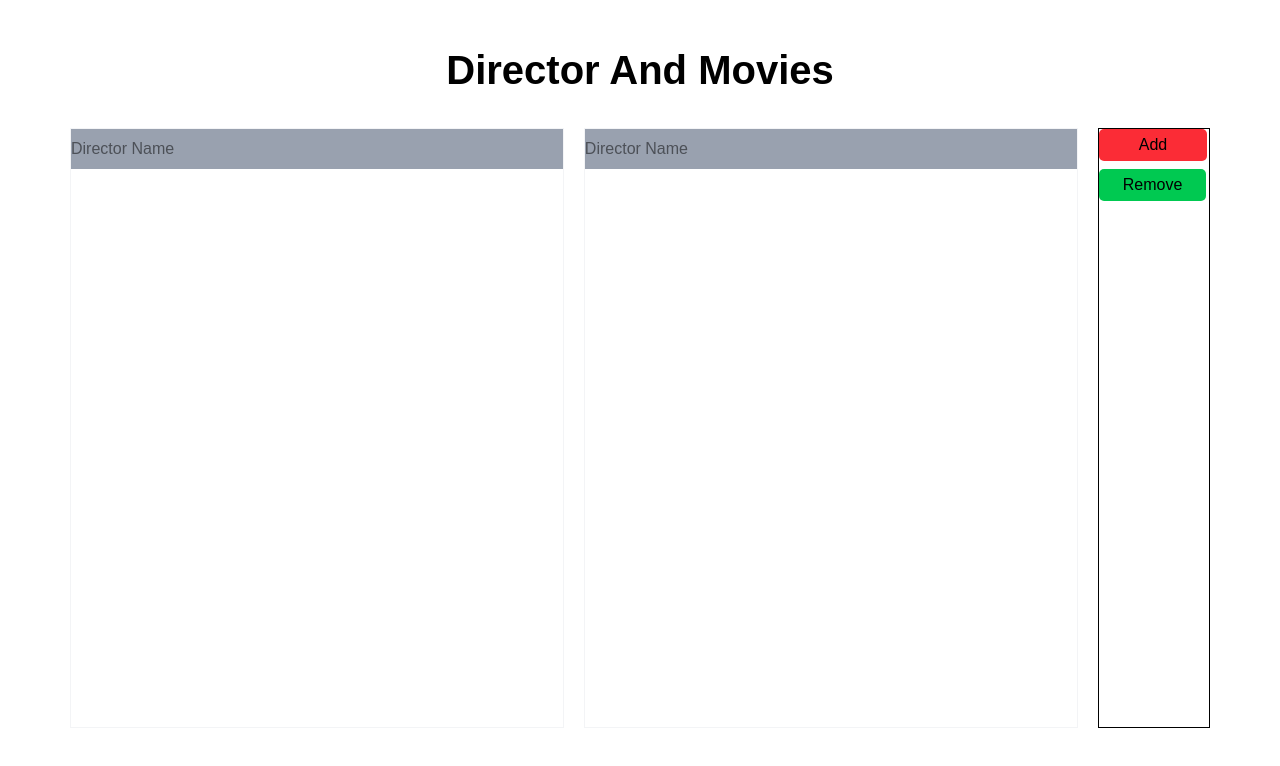
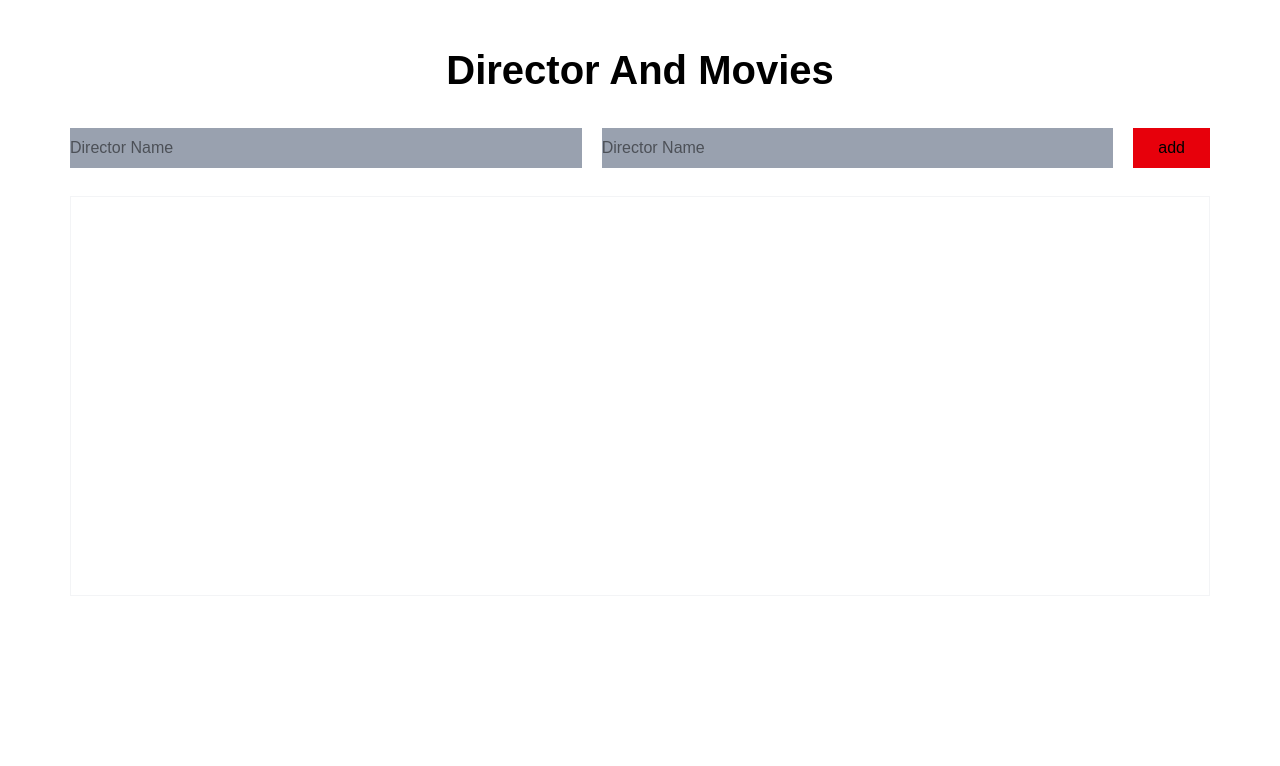
Before and after one commit to nittothomas94/todo-next, a Next.js app: page / in a window 1280 px wide. Shown: the top 766 px of the page. Built offline with nearby package versions, Linux system fonts and the light colour scheme.

Commit message:
updated with each row eahc remove button

```diff
--- a/src/app/page.jsx
+++ b/src/app/page.jsx
@@ -7,6 +7,8 @@ import { useState } from 'react';
 const Home = () => {
   const [director, setDirector] = useState([]);
   const [movie, setMovies] = useState([]);
+
+  const [data, setData] = useState([]);
 
   let directorData, movieData;
 
@@ -19,15 +21,12 @@ const Home = () => {
   };
 
   const handleAddClick = () => {
-    setDirector([...director, directorData]);
-    console.log('hello');
-    setMovies([...movie, movieData]);
-    console.log('hi');
+    setData([...data, { director: directorData, movie: movieData }]);
   };
 
-  const handleRemoveClick = () => {
-    setDirector([]);
-    setMovies([]);
+  const handleRemoveRow = index => {
+    const newData = data.filter((_, i) => i !== index);
+    setData(newData);
   };
 
   return (
@@ -37,57 +36,38 @@ const Home = () => {
           Director And Movies
         </h1>
         <div className="flex gap-5 w-[95%]">
-          {/* first */}
-          <div className="w-[44%] min-h-150 border border-gray-100 flex flex-col gap-5">
           <input
             className="bg-gray-400 w-full h-10"
             placeholder="Director Name"
             onChange={e => handleChangeDirector(e)}
           />
 
-            <div className="flex flex-col gap-2">
-              {director.map((item, index) => {
-                return (
-                  <div className="w-full h-10 border">
-                    <p>{item}</p>
-                  </div>
-                );
-              })}
-            </div>
-          </div>
-          {/*  */}
-          <div className="w-[44%] min-h-150 border border-gray-100 flex flex-col gap-5">
           <input
             className="bg-gray-400 w-full h-10"
             placeholder="Director Name"
             onChange={e => handleChangeMovie(e)}
           />
 
-            <div className="flex flex-col gap-2">
-              {movie.map((item, index) => {
-                return (
-                  <div className="w-full h-10 border" key={index}>
-                    <p>{item}</p>
-                  </div>
-                );
-              })}
-            </div>
-          </div>
-          {/*  */}
-
-          {/* buttons */}
-          <div className="flex flex-col gap-2 border w-[10%]">
           <Button
-              className="w-fit py-1 rounded-[5px] px-10 bg-red-500"
-              text="Add"
             onClick={handleAddClick}
-            />
-            <Button
-              className="w-fit py-1 px-6 rounded-[5px] bg-green-500"
-              text="Remove"
-              onClick={handleRemoveClick}
+            className="bg-red-600 w-[15%]"
+            text="add"
           />
         </div>
+
+        <div className="flex flex-col gap-5 w-[95%] border border-gray-100 min-h-100">
+          {data.map((item, index) => (
+            <div key={index} className="flex gap-5 w-full">
+              <p className="w-full border"> {item.director}</p>
+              <p className="w-full border">{item.movie}</p>
+              <button
+                onClick={() => handleRemoveRow(index)}
+                className="bg-red-500 text-white px-2 py-1 rounded"
+              >
+                Remove
+              </button>
+            </div>
+          ))}
         </div>
       </div>
     </main>
```
Lines whose indentation alone changed are shown as unchanged.
